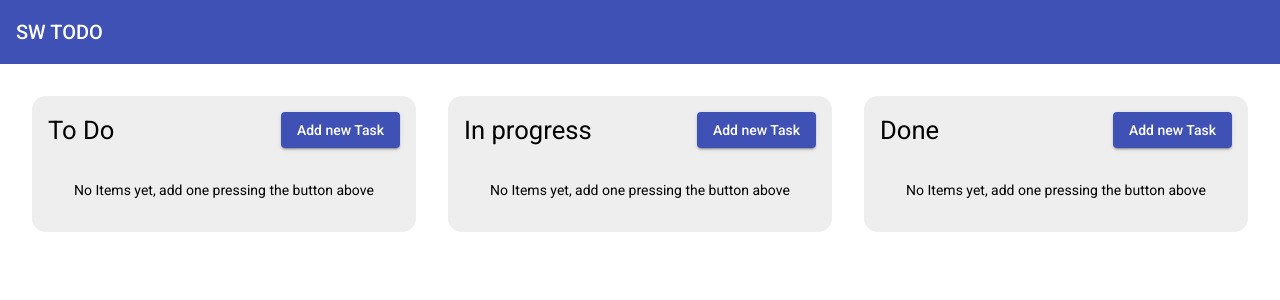
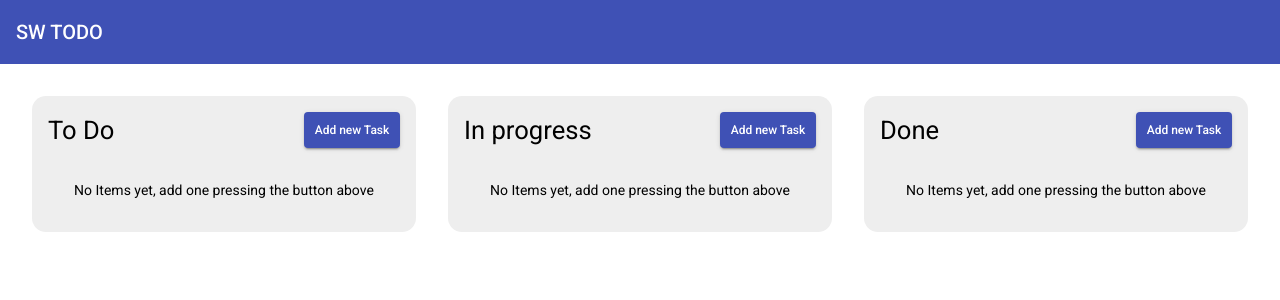
Before and after one commit to Shadowind30/sw-todo, an Angular app: page /board in a window 1280 px wide. Shown: the top 300 px of the page. Built offline with nearby package versions, Linux system fonts and the light colour scheme.

Commit message:
feat(list): adjusted add task button size

```diff
--- a/src/app/pages/board/components/list/list.component.scss
+++ b/src/app/pages/board/components/list/list.component.scss
@@ -9,6 +9,9 @@ div.list-container {
     h1 {
       font-size: 1.25rem;
       margin-bottom: 0;
+    }
+    button.mat-raised-button {
+      width: 6rem;
     }
   }
 
--- a/src/styles.scss
+++ b/src/styles.scss
@@ -2,3 +2,11 @@
 
 html, body { height: 100%; }
 body { margin: 0; font-family: Roboto, "Helvetica Neue", sans-serif; }
+
+
+/*List component Add task button inner text*/
+span.mat-button-wrapper {
+  font-size: 0.75rem;
+  display: flex;
+  justify-content: center;
+}
```
